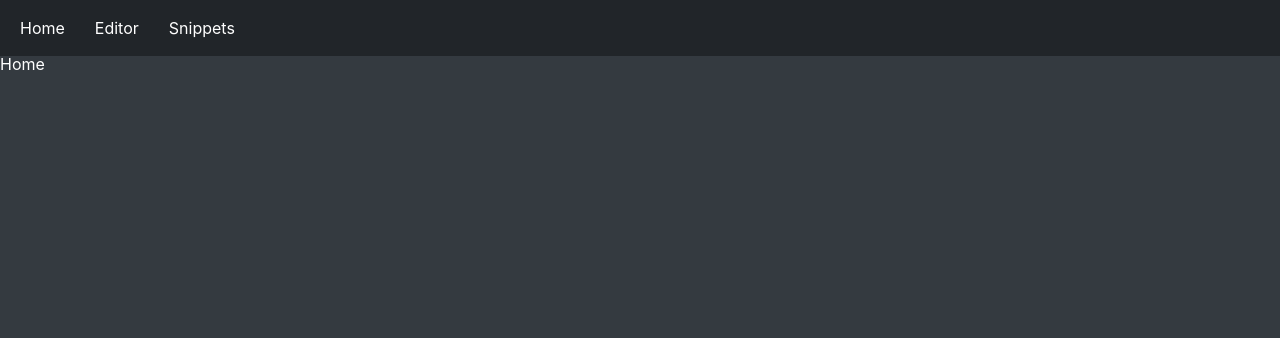
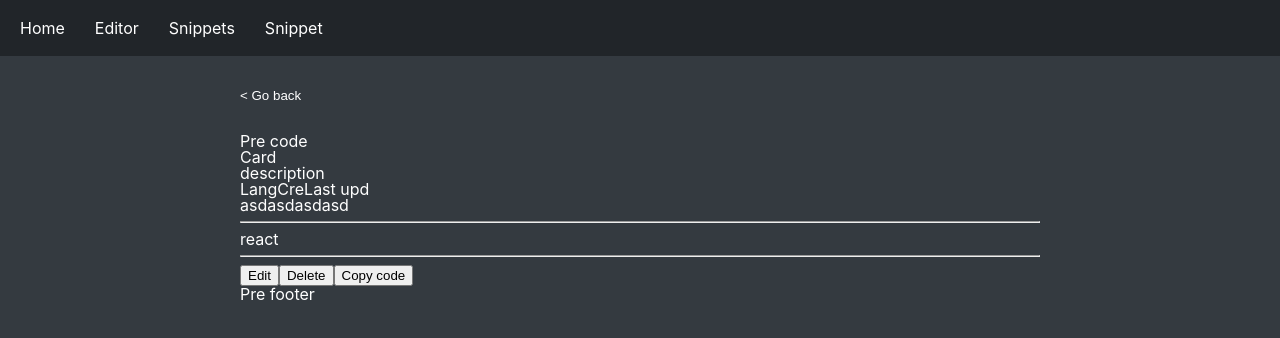
Before and after one commit to vitaliymig/code-snippet, a React (Create React App) app: page /snippet in a window 1280 px wide. Shown: the top 338 px of the page. Built offline with nearby package versions, Linux system fonts and the light colour scheme.

Commit message:
created structure Snippet

```diff
--- a/src/App.js
+++ b/src/App.js
@@ -1,10 +1,8 @@
-import {
-  Switch,
-  Route,
-} from "react-router-dom";
+import { Switch, Route } from "react-router-dom";
 import Header from "./components/Header";
 import Editor from "./pages/Editor";
 import Home from "./pages/Home";
+import Snippet from "./pages/Snippet";
 import Snippets from "./pages/Snippets";
 
 function App() {
@@ -18,6 +16,9 @@ function App() {
         <Route path="/snippets">
           <Snippets />
         </Route>
+        <Route path="/snippet">
+          <Snippet />
+        </Route>
         <Route path="/">
           <Home />
         </Route>
--- a/src/components/Header.jsx
+++ b/src/components/Header.jsx
@@ -14,6 +14,9 @@ export default function Header() {
           <li>
             <Link to="/snippets">Snippets</Link>
           </li>
+          <li>
+            <Link to="/snippet">Snippet</Link>
+          </li>
         </ul>
       </nav>
     </header>
--- a/src/index.css
+++ b/src/index.css
@@ -168,6 +168,25 @@ a {
   color: var(--black-color);
 }
 
+.go-back-btn {
+  margin-bottom: 30px;
+  padding: 0;
+  background: none;
+  border: none;
+  cursor: pointer;
+  color: var(--white-color);
+  transition: 0.3s;
+}
+
+.go-back-btn:hover {
+  color: #808080;
+  transform: scale(1.1);
+}
+
+.go-back-btn::before {
+  content: "< ";
+}
+
 /* HEADER */
 .header {
   padding: 20px;
@@ -194,25 +213,6 @@ a {
 .editor__heading {
   margin-bottom: 15px;
   font-size: 26px;
-}
-
-.editor__btn {
-  margin-bottom: 30px;
-  padding: 0;
-  background: none;
-  border: none;
-  cursor: pointer;
-  color: var(--white-color);
-  transition: 0.3s;
-}
-
-.editor__btn:hover {
-  color: #808080;
-  transform: scale(1.1);
-}
-
-.editor__btn::before {
-  content: "< ";
 }
 
 .editor__form {
@@ -280,3 +280,10 @@ a {
   background-color: rgba(255, 255, 255, 0.9);
   color: black;
 }
+
+/* SNIPPET */
+.snippet__container {
+  margin: 0 auto;
+  padding: 30px 0 100px;
+  width: 800px;
+}
--- a/src/pages/Editor.jsx
+++ b/src/pages/Editor.jsx
@@ -91,7 +91,7 @@ export default function Editor() {
   return (
     <div className="editor__container">
       <h1 className="editor__heading">Edit snippet</h1>
-      <button className="editor__btn" onClick={() => history.goBack()}>
+      <button className="go-back-btn" onClick={() => history.goBack()}>
         Go back
       </button>
       <form className="editor__form" onSubmit={editorSubmit}>
--- /dev/null
+++ b/src/pages/Snippet.jsx
@@ -0,0 +1,43 @@
+import { useHistory, useParams } from "react-router";
+
+export default function Snippet() {
+  const history = useHistory();
+  return (
+    <div className="snippet__container">
+      <button className="go-back-btn" onClick={() => history.goBack()}>
+        Go back
+      </button>
+      <div>
+        <pre>Pre code</pre>
+        <div className="snippet__card">
+          <h3>Card</h3>
+          <h4>description</h4>
+          <div className="snippet__card-info">
+            <div>
+              <span>Lang</span>
+              <span>Cre</span>
+              <span>Last upd</span>
+            </div>
+            <div>
+              <span>asd</span>
+              <span>asdasd</span>
+              <span>asd</span>
+            </div>
+            <hr />
+            <span>react</span>
+            <hr />
+            <div>
+              <button>Edit</button>
+              <button>Delete</button>
+              <button>Copy code</button>
+            </div>
+          </div>
+        </div>
+      </div>
+      <div>
+        <pre>Pre footer</pre>
+      </div>
+      <div></div>
+    </div>
+  );
+}
```
Lines whose indentation alone changed are shown as unchanged.
